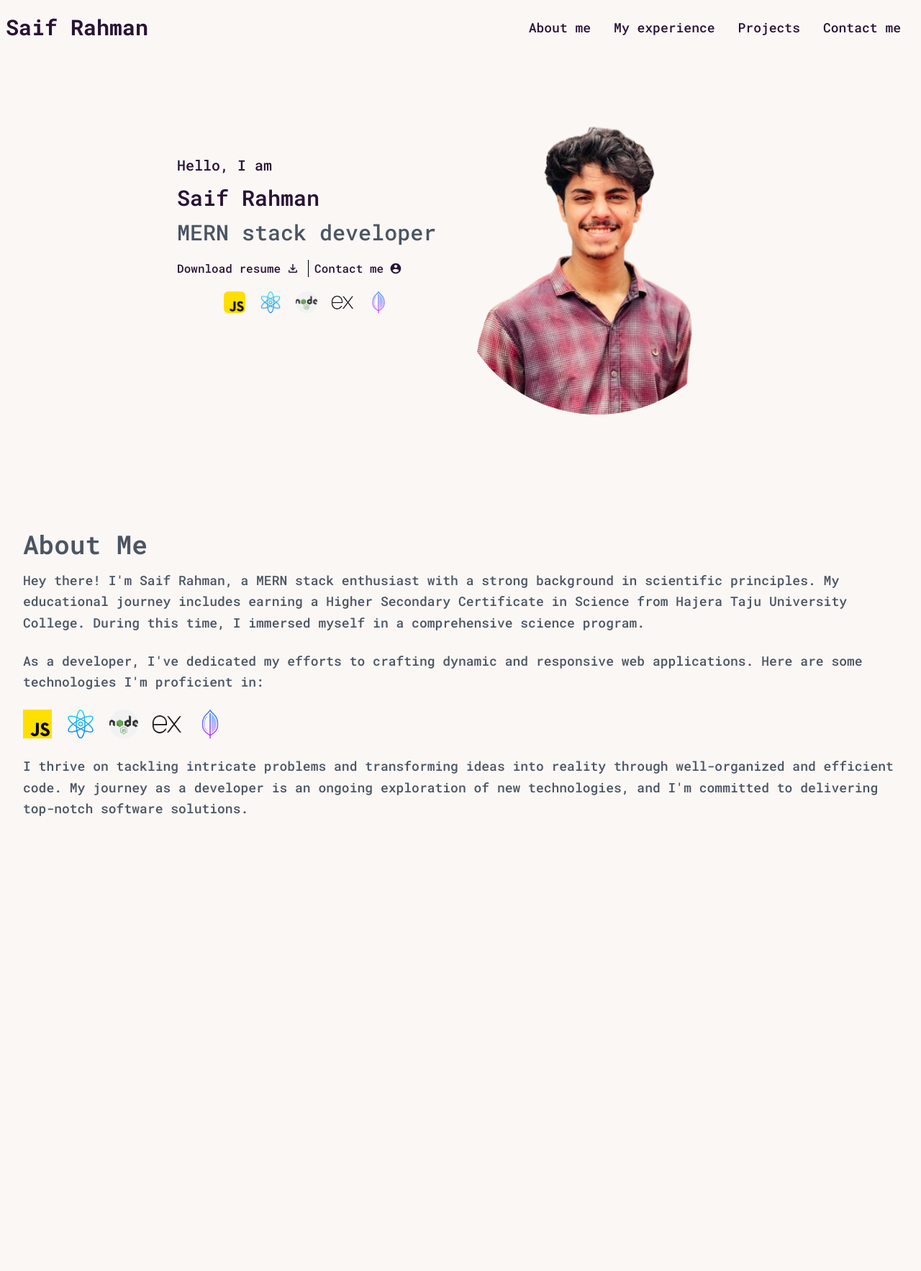
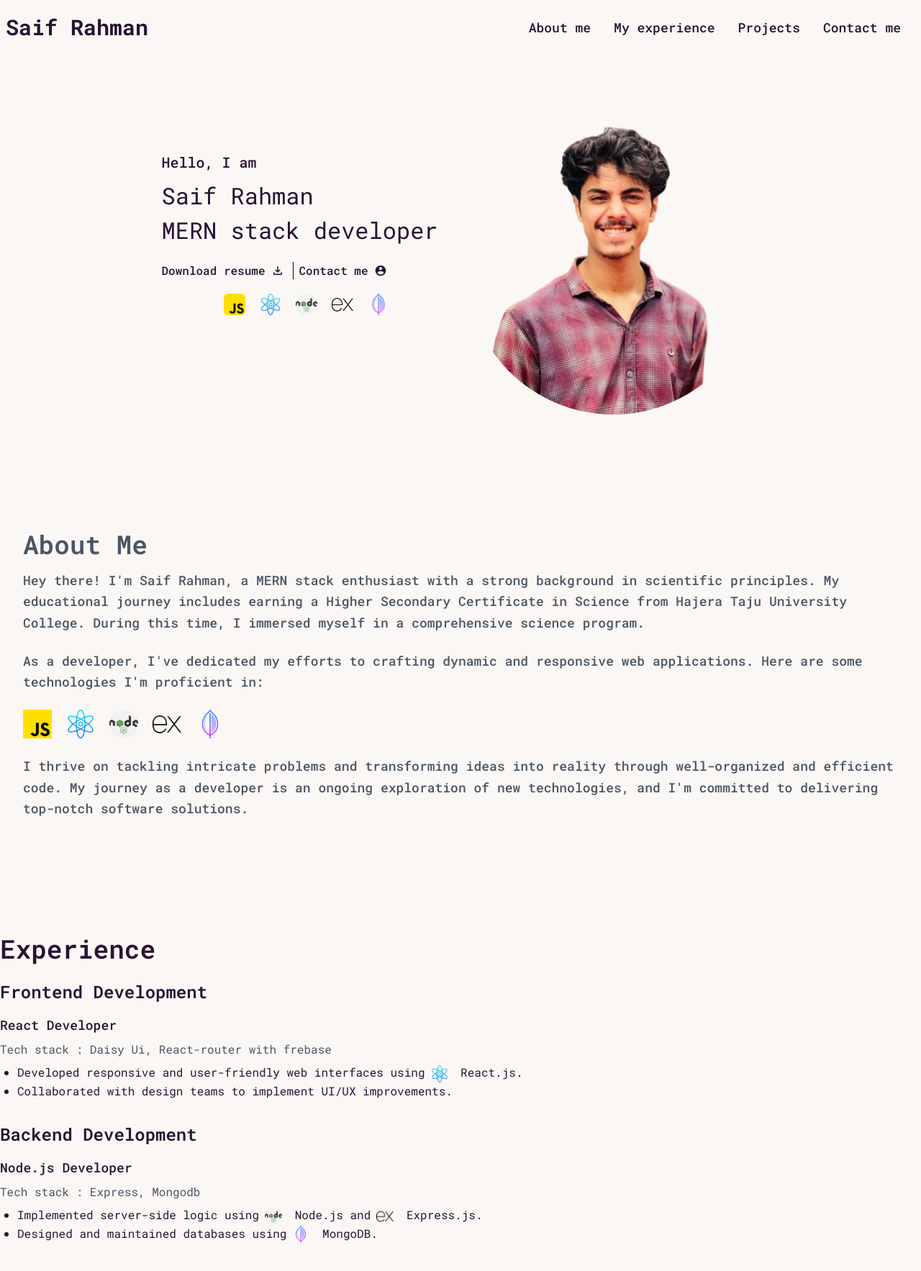
Before and after one commit to Saif-Rahman-801/Portfolio-main, a React (Vite) app: page / in a window 1280 px wide. Shown: the top 1766 px of the page at 72% size. Before the commit the page ends 1298 px from the top, so only its background shows below. Built offline with nearby package versions, Linux system fonts and the light colour scheme.

Commit message:
type writer animation created

```diff
--- a/package.json
+++ b/package.json
@@ -16,6 +16,8 @@
     "react-dom": "^18.2.0",
     "react-icons": "^4.12.0",
     "react-router-dom": "^6.20.1",
+    "react-type-animation": "^3.2.0",
+    "react-typewriter-effect": "^1.1.0",
     "sort-by": "^1.2.0"
   },
   "devDependencies": {
--- a/src/Components/MainContent/Banner/Banner.jsx
+++ b/src/Components/MainContent/Banner/Banner.jsx
@@ -1,13 +1,17 @@
 import { MdOutlineFileDownload } from "react-icons/md";
 import { IoMdContact } from "react-icons/io";
+// import TypeAnimation from "react-type-animation";
 import profile from "../../../assets/saif-removebg-preview.png";
 import JS from "../../../assets/js.png";
 import react from "../../../assets/atom.png";
 import nodeJS from "../../../assets/nodejs.png";
 import expressJs from "../../../assets/icons8-express-js-50.png";
 import mongoDb from "../../../assets/icons8-mongo-db-64.png";
+import { TypeAnimation } from "react-type-animation";
+
 const Banner = () => {
-    const filePath = "/public/resume1.pdf"
+  const filePath = "/public/resume1.pdf";
+
   return (
     <div className="flex flex-col md:flex-row justify-center items-center gap-5">
       {/* Info div */}
@@ -18,17 +22,35 @@ const Banner = () => {
               {" "}
               Hello, I am{" "}
             </p>{" "}
-            <h3 className="font-semibold text-[30px] my-2">Saif Rahman</h3>
-            <p className="text-gray-600 text-3xl font-medium my-2">
-              MERN stack developer
-            </p>
+            <h2>
+              <TypeAnimation
+                sequence={[
+                  "",
+                  500,
+                  "Saif",
+                  500,
+                  "Saif Rahman", //  Continuing previous Text
+                ]}
+                style={{ fontSize: "2em" }}
+                cursor={false}
+                // repeat={Infinity}
+              />
+            </h2>
+            <h2>
+              <TypeAnimation
+                sequence={[
+                  "MERN",
+                  1000,
+                  "MERN stack developer", //  Continuing previous Text
+                ]}
+                style={{ fontSize: "2em" }}
+                // repeat={Infinity}
+              />
+            </h2>
           </div>
 
           <div className="my-3 flex items-center gap-2">
-            <a
-              href={filePath}
-              download="resume1.pdf"
-            >
+            <a href={filePath} download="resume1.pdf">
               <button className="pr-3 border-r-[1px] border-black font-medium my-2 flex items-center gap-2">
                 Download resume{" "}
                 <span className="font-medium text-lg">
--- /dev/null
+++ b/src/Components/MainContent/Experience/Experience.jsx
@@ -0,0 +1,61 @@
+import react from "../../../assets/atom.png";
+import nodeJS from "../../../assets/nodejs.png";
+import expressJs from "../../../assets/icons8-express-js-50.png";
+import mongoDb from "../../../assets/icons8-mongo-db-64.png";
+
+
+const Experience = () => {
+  return (
+    <div className="container mx-auto my-10">
+      <h2 className="text-4xl font-semibold mb-6">Experience</h2>
+
+      {/* Frontend Experience */}
+      <div className="mb-8">
+        <h3 className="text-2xl font-semibold mb-4">Frontend Development</h3>
+
+        {/* Individual Job/Project */}
+        <div className="mb-4">
+          <h4 className="text-lg font-medium mb-2">React Developer</h4>
+          <p className="text-gray-600">Tech stack : Daisy Ui, React-router with frebase </p>
+          <ul className="list-disc ml-6 mt-2">
+            <li>
+              Developed responsive and user-friendly web interfaces using
+              <img src={react} alt="React" className="inline-block w-6 h-6 mx-2" /> React.js.
+            </li>
+            <li>
+              Collaborated with design teams to implement UI/UX improvements.
+            </li>
+            {/* Add more points as needed */}
+          </ul>
+        </div>
+
+        {/* Add more Frontend Experience sections as needed */}
+      </div>
+
+      {/* Backend Experience */}
+      <div>
+        <h3 className="text-2xl font-semibold mb-4">Backend Development</h3>
+
+        {/* Individual Job/Project */}
+        <div className="mb-4">
+          <h4 className="text-lg font-medium mb-2">Node.js Developer</h4>
+          <p className="text-gray-600">Tech stack : Express, Mongodb </p>
+          <ul className="list-disc ml-6 mt-2">
+            <li>Implemented server-side logic using
+              <img src={nodeJS} alt="Node.js" className="inline-block w-6 h-6 mx-2" /> Node.js and
+              <img src={expressJs} alt="Express.js" className="inline-block w-6 h-6 mx-2" /> Express.js.
+            </li>
+            <li>Designed and maintained databases using
+              <img src={mongoDb} alt="MongoDB" className="inline-block w-6 h-6 mx-2" /> MongoDB.
+            </li>
+            {/* Add more points as needed */}
+          </ul>
+        </div>
+
+        {/* Add more Backend Experience sections as needed */}
+      </div>
+    </div>
+  );
+};
+
+export default Experience;
--- a/src/Components/MainContent/MainPage.jsx
+++ b/src/Components/MainContent/MainPage.jsx
@@ -1,14 +1,18 @@
 import AboutMe from "./About/AboutMe";
 import Banner from "./Banner/Banner";
+import Experience from "./Experience/Experience";
 
 const MainPage = () => {
   return (
     <div className="container mx-auto">
-      <div>
+      <div className="my-5 md:my-0">
         <Banner />
       </div>
       <div className="my-32">
         <AboutMe />
+      </div>
+      <div className="my-32">
+        <Experience />
       </div>
     </div>
   );
```
Also changed, not shown: 2 other files (tests, documents, lock files or other folders).
